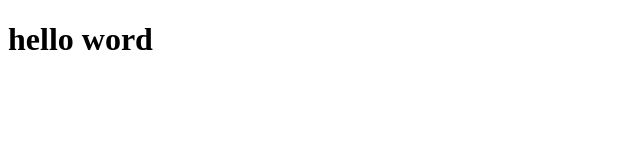
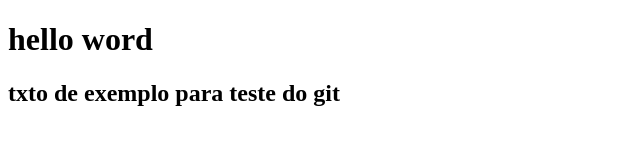
Before and after one commit to Patick-gu/server-fusca, a plain HTML site: page index.html in a window 1280 px wide. Shown: the whole page, without its empty margins (0-640 px from the left). Drawn offline with Linux system fonts and the light colour scheme.

Commit message:
alteração

```diff
--- a/index.html
+++ b/index.html
@@ -8,6 +8,7 @@
 </head>
 <body>
     <h1>hello word</h1>
+    <h2>txto de exemplo para teste do git </h2>
 
 </body>
 </html>
```
